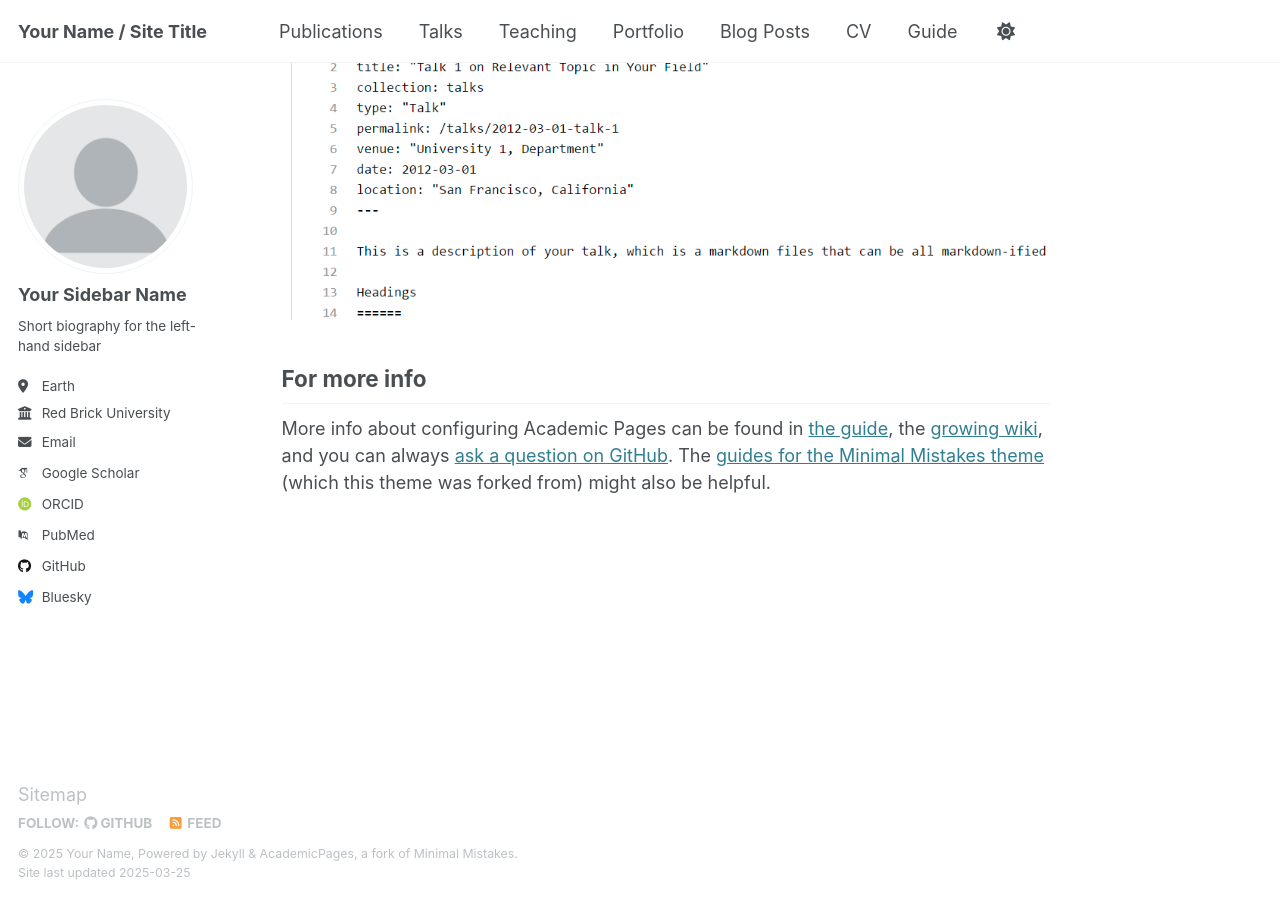
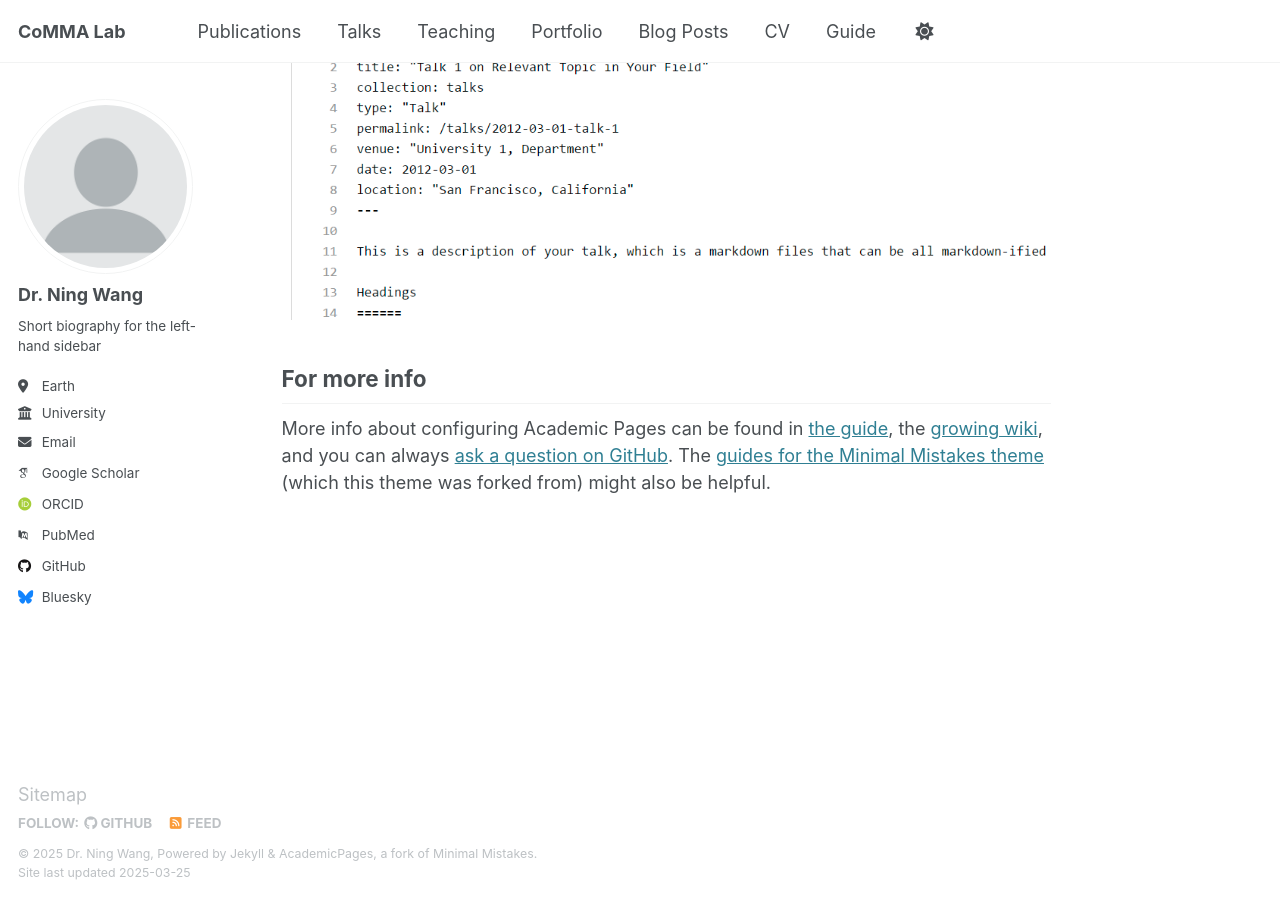
Before and after one commit to CoMMA-Wang-Lab/CoMMA-Wang-Lab.github.io, a Jekyll site: the page built from _pages/about.md, in a window 1280 px wide and 900 px high, scrolled down 2635 px. Built offline with Jekyll 4.4.1, drawn with Linux system fonts in a browser that asks for light colours; some web fonts are replaced.

Commit message:
Update _config.yml

```diff
--- a/_config.yml
+++ b/_config.yml
@@ -9,13 +9,13 @@
 # Basic Site Settings
 locale                   : "en-US"
 site_theme               : "default"
-title                    : "Your Name / Site Title"
+title                    : "CoMMA Lab"
 title_separator          : "-"
-name                     : &name "Your Name"
+name                     : &name "Dr. Ning Wang"
 description              : &description "personal description"
-url                      : https://academicpages.github.io # the base hostname & protocol for your site e.g. "https://[your GitHub username].github.io"
+url                      : https://CoMMA-Wang-Lab.github.io # the base hostname & protocol for your site e.g. "https://[your GitHub username].github.io"
 baseurl                  : "" # the subpath of your site, e.g. "/blog"
-repository               : "academicpages/academicpages.github.io"
+repository               : "CoMMA-Wang-Lab/CoMMA-Wang-Lab.github.io"
 
 # Site Author - The following control what appear as part of the author content on the side bar.
 #               If a field is blank the icon and link will not appear, otherwise it will be shown.
@@ -23,11 +23,11 @@ repository               : "academicpages/academicpages.github.io"
 author:
   # Biographic information
   avatar           : "profile.png"
-  name             : "Your Sidebar Name"
+  name             : "Dr. Ning Wang"
   pronouns         : # example: "she/her"
   bio              : "Short biography for the left-hand sidebar"
   location         : "Earth"
-  employer         : "Red Brick University"
+  employer         : "University"
   uri              : # URL
   email            : "none@example.org"
 
```
